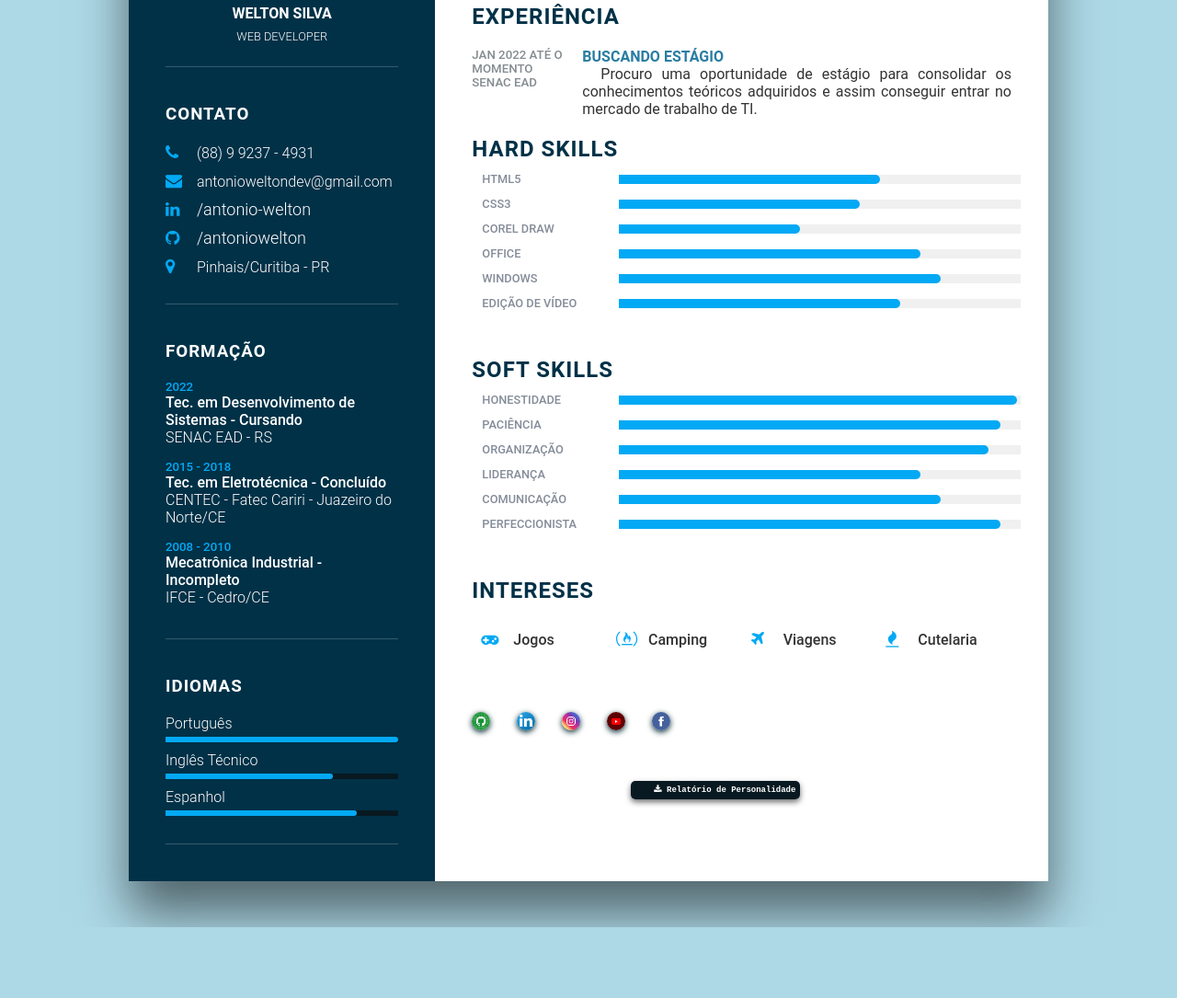
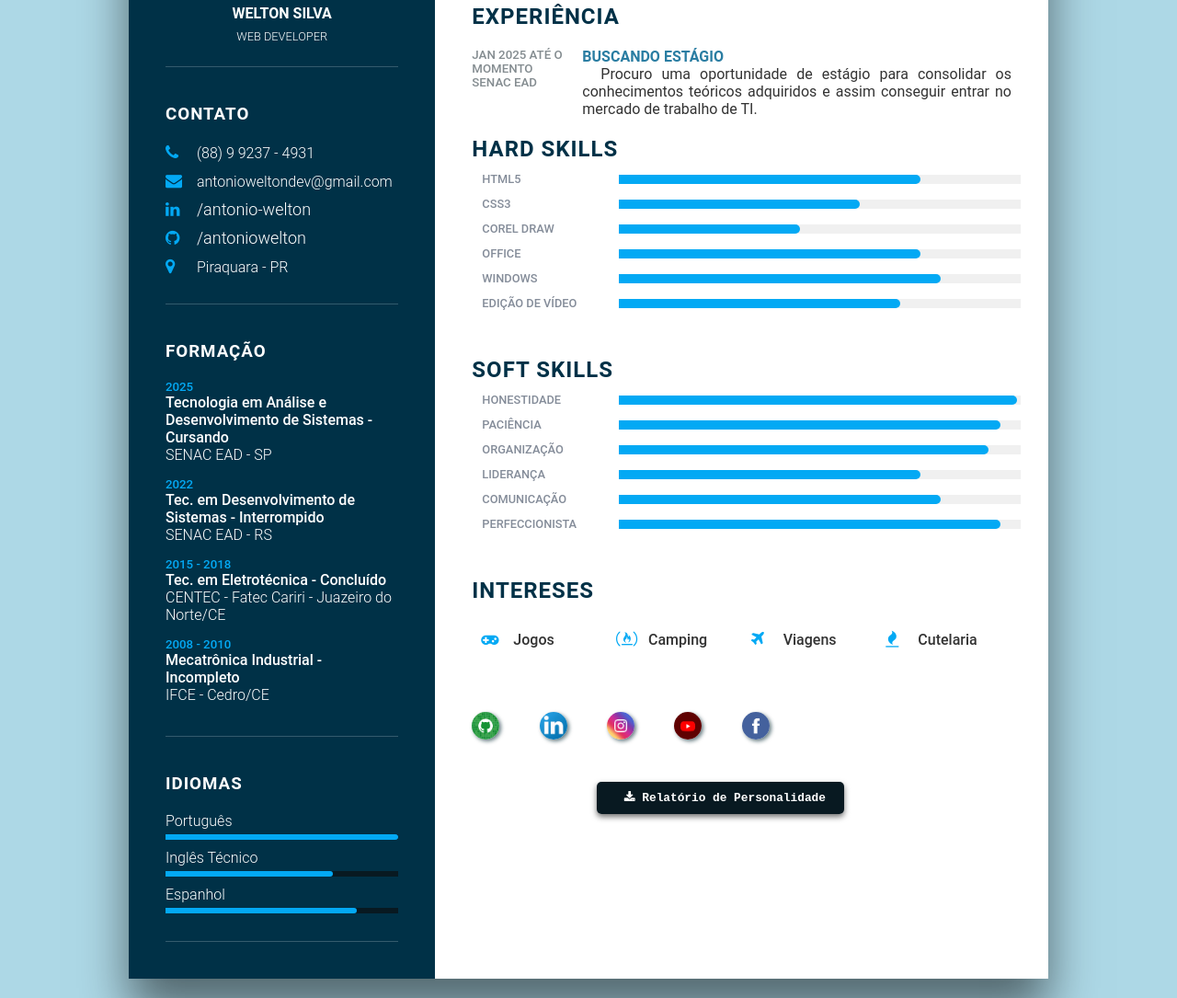
Before and after one commit to antoniowelton/curriculo-online, a plain HTML site: page index.html in a window 1280 px wide. Shown: the part 307-1392 px from the top of the page at 92% size. Before the commit the page ends 1315 px from the top, so only its background shows below. Drawn offline with Linux system fonts and the light colour scheme.

Commit message:
Atualizei o currículo online 2025

```diff
--- a/estilos/style.css
+++ b/estilos/style.css
@@ -123,6 +123,33 @@ a:hover {
     font-weight: 300;
 }
 
+
+
+
+/* Configurando os dados da FORMAÇÃO*/
+
+.contactInfo.education > ul > li > h4.formacao:hover {
+    color: #6cd5ed;
+    transition-duration: .3s;
+    text-transform: uppercase;
+    cursor: pointer;
+}
+
+.about .skills > .box > .percent:hover {
+    background-color: #63636373;
+    transition-duration: .5s;
+    border-radius: 5px;
+
+}
+.about .skills > .box > .percent > div:hover {
+    background-color: #03961b;
+    transition-duration: .3s;
+}
+
+
+
+
+
 .contactInfo.language .percent {
     position: relative;
     width: 100%;
@@ -238,19 +265,25 @@ p {
 
 .about .social ul {
     display: grid;
-    grid-template-columns: repeat(12,1fr);
+    grid-template-columns: repeat(8,1fr);
 }
 .about .social ul li{
     list-style: none;
 }
-.about .social img{
-    width: 20px;
+.about .social img{  /* Controla os icones das redes sociais*/
+    width: 30px;
     border-radius: 50%;
-    box-shadow: 0px 2px 6px rgb(3, 40, 50);
+    box-shadow: 2px 2px 4px rgba(3, 40, 50, 0.6);
 }
+
+.about .social img:hover { /* Controla os icones das redes sociais com hover*/
+    box-shadow: 0px 0px 6px 2px rgb(8, 224, 231);
+}
+
 p.pdf {
     text-align: center;
     max-width: 500px;
+    margin: 10px;
     font-family: 'Courier New', Courier, monospace;
     height: 30px;
 }
@@ -258,15 +291,18 @@ a.relatorio {
     background-color: #081921;
     font-size: 9px;
     text-decoration: none;
-    padding: 5px;
-    margin-left: 10px;
+    text-align: center;
+    font-size: .8em;
+   padding: 10px 20px 10px 10px;
+
     border-radius: 5px;
     font-weight: bold;
     box-shadow: 0px 3px 6px rgba(0, 0, 0, 0.573);
 }
 .pdf a:hover {
-    background-color: #03a9f4;
-    color: #081921;
+    background-color: #06805b;
+    color: #0d135e;
+    font-size: 1em;
     font-weight: bolder;
 }
 
--- a/index.html
+++ b/index.html
@@ -42,7 +42,7 @@
                     </li>
                     <li>
                         <span class="icon"><i class="fa fa-map-marker" aria-hidden="true"></i></span>
-                        <span class="text">Pinhais/Curitiba -  PR</span>
+                        <span class="text">Piraquara - PR</span>
                     </li>
                 </ul>
             </div>
@@ -53,18 +53,24 @@
                 <h3 class="title">Formação</h3>
                 <ul>
                     <li>
+                        <h5>2025</h5>
+                        <h4 class="formacao">Tecnologia em Análise e Desenvolvimento de Sistemas - Cursando</h4>
+                        <h4>SENAC EAD - SP</h4>
+                    </li>
+                    <li>
                         <h5>2022</h5>
-                        <h4>Tec. em Desenvolvimento de Sistemas - Cursando</h4>
+                        <h4 class="formacao">Tec. em Desenvolvimento de Sistemas - Interrompido
+                        </h4>
                         <h4>SENAC EAD - RS</h4>
                      </li>
                     <li>
                        <h5>2015 - 2018</h5>
-                       <h4>Tec. em Eletrotécnica - Concluído</h4>
+                       <h4 class="formacao">Tec. em Eletrotécnica - Concluído</h4>
                        <h4>CENTEC - Fatec Cariri - Juazeiro do Norte/CE</h4>
                     </li>
                     <li>
                         <h5>2008 - 2010</h5>
-                        <h4>Mecatrônica Industrial - Incompleto</h4>
+                        <h4 class="formacao">Mecatrônica Industrial - Incompleto</h4>
                         <h4>IFCE - Cedro/CE</h4>
                      </li>
                 </ul>
@@ -119,7 +125,7 @@
                 <h2 class="title2">Experiência</h2>
                 <div class="box">
                     <div class="year_company">
-                        <h5>jan 2022 até o momento</h5>
+                        <h5>jan 2025 até o momento</h5>
                         <h5>SENAC EAD</h5>
                     </div>
                     <div class="text">
@@ -135,7 +141,7 @@
                     <div class="box">
                         <h4>html5</h4>
                         <div class="percent">
-                            <div style="width: 65%"></div>
+                            <div style="width: 75%"></div>
                         </div>
                     </div>
                     <div class="box">
```
